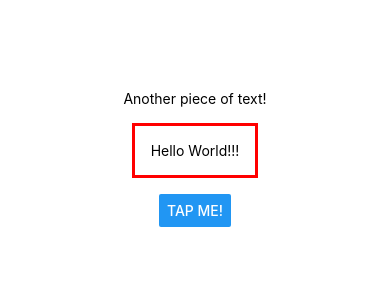
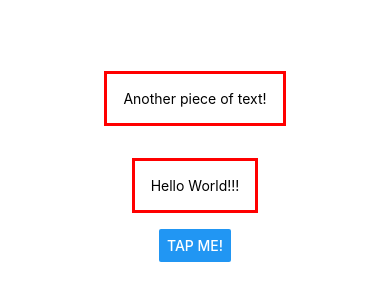
Before and after one commit to Vik-Vel/React-Native-Course, a React Native app in the folder RNCourse-First/: screen / in a window 390 px wide. Shown: the part 264-564 px from the top of the page. Built offline with nearby package versions, Linux system fonts and the light colour scheme.

Commit message:
Add styles in const

```diff
--- a/RNCourse-First/App.js
+++ b/RNCourse-First/App.js
@@ -4,14 +4,10 @@ import { StyleSheet, Text, View, Button } from "react-native";
 export default function App() {
   return (
     <View style={styles.container}>
-      <View>
+      <View style={styles.dummyText}>
         <Text>Another piece of text!</Text>
       </View>
-      <Text
-        style={{ margin: 16, borderWidth: 3, borderColor: "red", padding: 16 }}
-      >
-        Hello World!!!
-      </Text>
+      <Text style={styles.dummyText}>Hello World!!!</Text>
       <StatusBar style="auto" />
       <Button title="Tap me!" />
     </View>
@@ -25,4 +21,10 @@ const styles = StyleSheet.create({
     alignItems: "center",
     justifyContent: "center",
   },
+  dummyText: {
+    margin: 16,
+    borderWidth: 3,
+    borderColor: "red",
+    padding: 16,
+  },
 });
```
